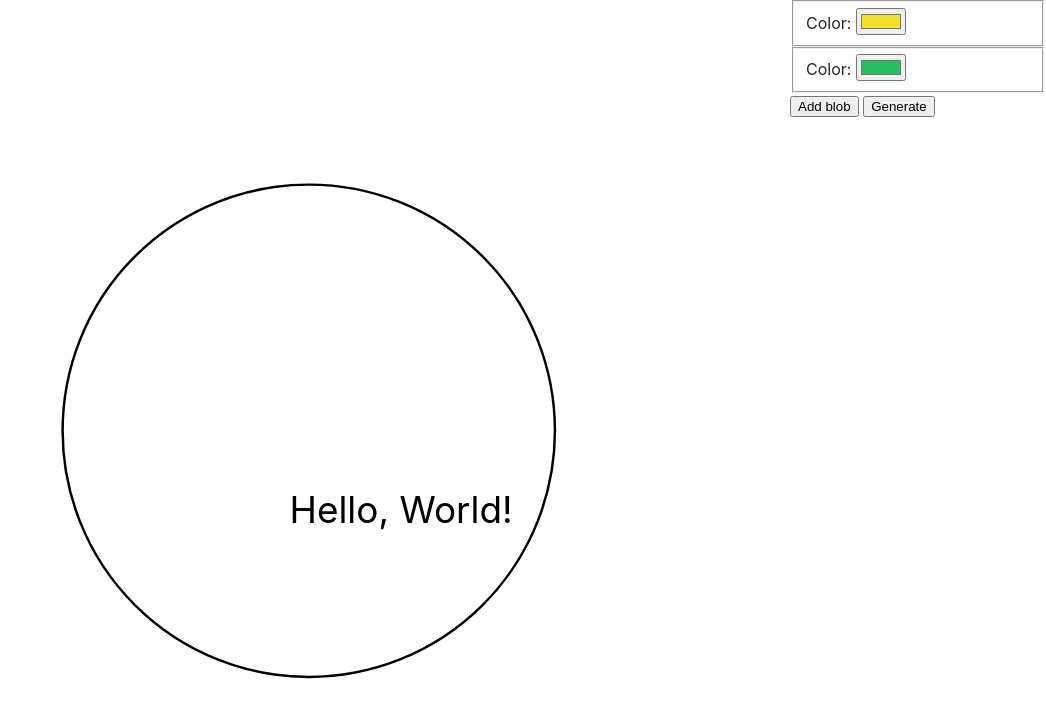
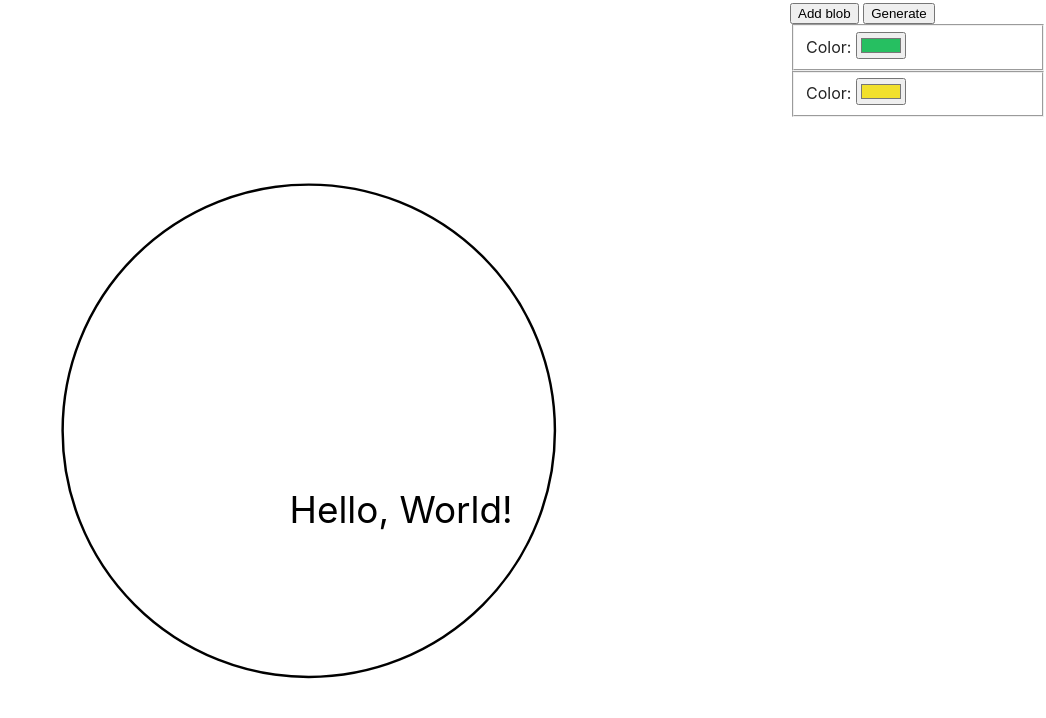
Before and after one commit to Saref111/blober, a website built with Vite: page src/index.html in a window 1280 px wide. Both pictures are taken after a click on the button "Add blob". Shown: the whole page, without its empty margins (234-1280 px from the left). Built offline with nearby package versions, Linux system fonts and the light colour scheme.

Commit message:
fixed naming

```diff
--- a/src/index.html
+++ b/src/index.html
@@ -5,7 +5,7 @@
     <link rel="icon" type="image/svg+xml" href="/favicon.svg" />
     <meta name="viewport" content="width=device-width, initial-scale=1.0" />
     <title>Vanilla App Template</title>
-    <link rel="stylesheet" href="./css/styles.scss" />
+    <link rel="stylesheet" href="./scss/styles.scss" />
   </head>
   <body>
     <main>
@@ -37,13 +37,13 @@
           </svg>
           <aside class="controls">
             <form class="controls__form">
-
-              <button id="add-blob" type="button">
+              <button class="button" id="add-blob" type="button">
                 Add blob
               </button>
-              <button type="submit">
+              <button class="button" type="submit">
                 Generate
               </button>
+
             </form>
           </aside>
         </div>
--- a/src/js/blober.ts
+++ b/src/js/blober.ts
@@ -16,15 +16,7 @@ const FILTER = `<defs>
                 </defs>`;
 
 
-const generateTransform = () => {
-    const transforms = [
-        `translate(${getRandomInt(-50, 50)}, ${getRandomInt(-50, 50)})`,
-        // `rotate(${getRandomInt(0, 360)})`,
-        // `scale(${getRandomInt(1, 2)})`,
-    ];
-
-    return transforms.join(" ");
-}
+const generateTransform = () => `translate(${getRandomInt(-300, 300)}, ${getRandomInt(-300, 300)})`;
 
 const getPathString = (color: HexColor) => {
     const { path } = generator({
--- a/src/js/formHandler.ts
+++ b/src/js/formHandler.ts
@@ -17,7 +17,7 @@ export const formHandler = (form: HTMLFormElement, generateBlobs: (c: BlobConfig
 
     addBlobButton.addEventListener("click", () => {
         const newFieldsetId = form.querySelectorAll(".blob-fieldset").length;
-        form.insertAdjacentHTML("afterbegin", getFieldset(newFieldsetId));
+        form.insertAdjacentHTML("beforeend", getFieldset(newFieldsetId));
     });
 
     form.addEventListener("submit", (e) => {
@@ -26,6 +26,6 @@ export const formHandler = (form: HTMLFormElement, generateBlobs: (c: BlobConfig
         generateBlobs(configsArray);
     });
 
-    form.insertAdjacentHTML("afterbegin", getFieldset(0));
+    form.insertAdjacentHTML("beforeend", getFieldset(0));
 
 }
```
Also changed, not shown: src/scss/blocks/controls.scss (renamed from src/css/blocks/controls.scss), src/scss/blocks/screen.scss (renamed from src/css/blocks/screen.scss), src/scss/blocks/sect.scss (renamed from src/css/blocks/sect.scss), src/scss/global.scss (renamed from src/css/global.scss), src/scss/styles.scss (renamed from src/css/styles.scss).
